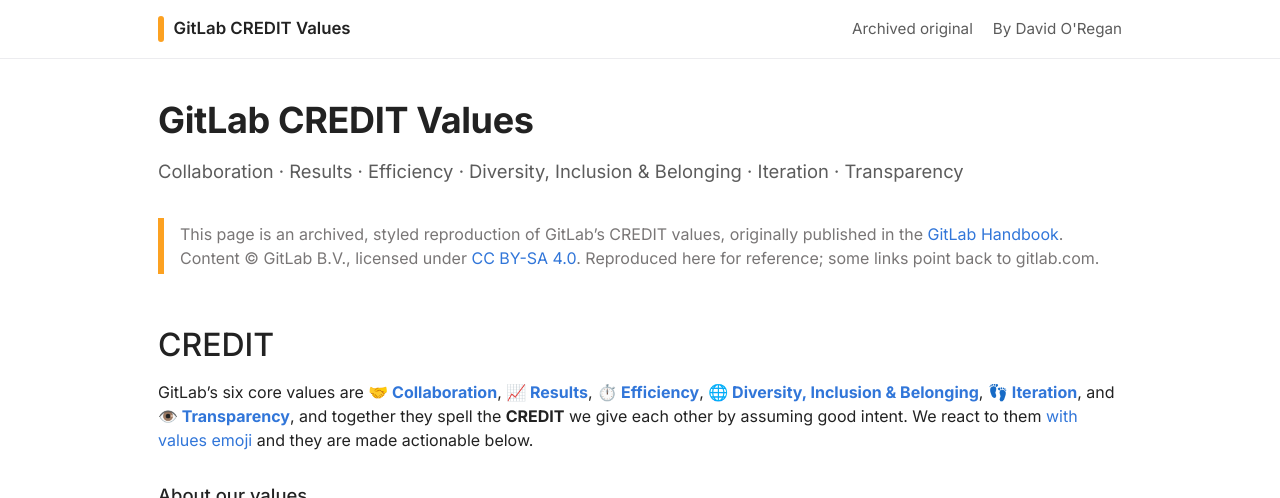
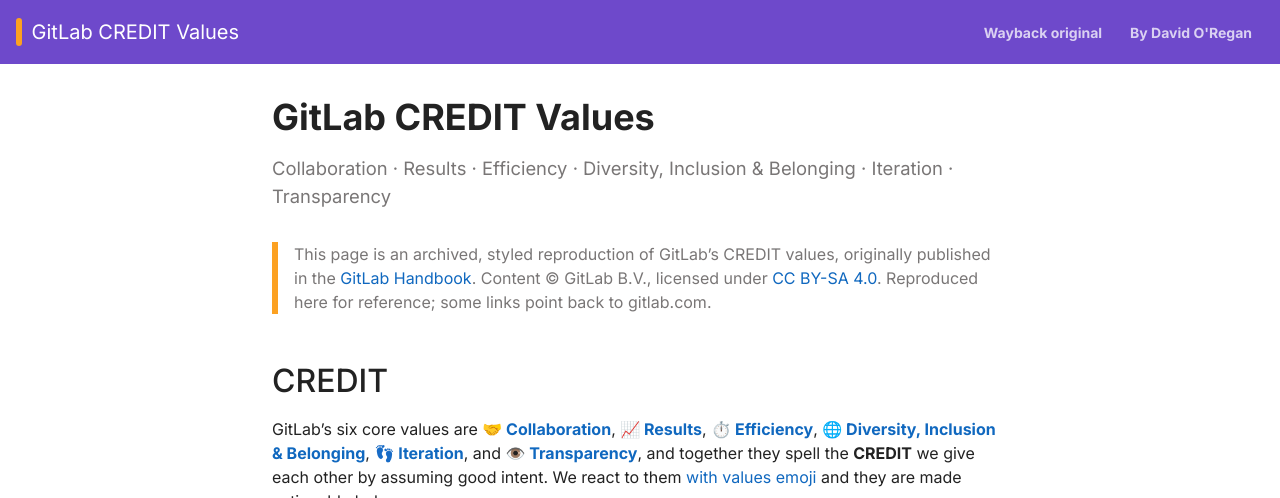
Before and after one commit to Oregand/creditvalues, a Jekyll site: the page built from index.md, in a window 1280 px wide and 1400 px high, cut to the strip 0-498 px from the top of the window. Built offline with Jekyll 4.4.1, drawn with Linux system fonts in a browser that asks for light colours.

Commit message:
Match GitLab handbook 1:1: purple fixed navbar, 800px content, exact type scale
- Fixed purple (#6e49cb) top navbar with brand + Wayback original + author links
- 800px centered .td-content, Inter, link #1068bf, orange blockquote accent
- Exact heading scale (h1 36/700, h2 32/500, h5 18.4/500, h5.accented purple)
- Tables, lists (2.5rem indent), lead paragraph per blueprint

Co-authored-by: Copilot <223556219+Copilot@users.noreply.github.com>

```diff
--- a/_includes/nav.html
+++ b/_includes/nav.html
@@ -1,12 +1,17 @@
-<header class="site-header">
-  <div class="site-header__inner">
-    <a href="{{ '/' | relative_url }}" class="site-header__brand">
-      <span class="site-header__mark" aria-hidden="true"></span>
-      {{ site.title }}
-    </a>
-    <nav class="site-header__nav" aria-label="Primary">
-      <a href="https://web.archive.org/web/20230511095635/https://handbook.gitlab.com/handbook/values/" target="_blank" rel="noopener noreferrer">Archived original</a>
-      <a href="https://oregand.github.io" target="_blank" rel="noopener noreferrer">By David O'Regan</a>
-    </nav>
+<nav class="td-navbar navbar navbar-expand navbar-dark" aria-label="Primary">
+  <a class="navbar-brand" href="{{ '/' | relative_url }}">
+    <span class="navbar-brand__mark" aria-hidden="true"></span>
+    <span>{{ site.title }}</span>
+  </a>
+
+  <div class="td-navbar-nav-scroll">
+    <ul class="navbar-nav">
+      <li class="nav-item">
+        <a class="nav-link" href="https://web.archive.org/web/20230511095635/https://handbook.gitlab.com/handbook/values/" target="_blank" rel="noopener noreferrer">Wayback original</a>
+      </li>
+      <li class="nav-item">
+        <a class="nav-link" href="https://oregand.github.io" target="_blank" rel="noopener noreferrer">By David O'Regan</a>
+      </li>
+    </ul>
   </div>
-</header>
+</nav>
--- a/_layouts/page.html
+++ b/_layouts/page.html
@@ -3,6 +3,6 @@ layout: default
 ---
 <article class="td-content">
   <h1>{{ page.title }}</h1>
-  {% if page.description %}<p class="page-lead">{{ page.description }}</p>{% endif %}
+  {% if page.description %}<p class="lead">{{ page.description }}</p>{% endif %}
   {{ content }}
 </article>
--- a/css/handbook.css
+++ b/css/handbook.css
@@ -1,9 +1,21 @@
 /* ==========================================================================
-   creditvalues.net — GitLab Handbook–inspired styling
-   Recreates the clean, typographic look of the original GitLab values page.
+   creditvalues.net — 1:1 recreation of the GitLab Handbook values page look
    ========================================================================== */
 
-/* ----- Reset ----- */
+:root {
+  --primary-font: "Inter", -apple-system, BlinkMacSystemFont, "Segoe UI", Roboto,
+    Helvetica, Arial, sans-serif;
+  --mono-font: "Roboto Mono", "SFMono-Regular", Consolas, Menlo, monospace;
+  --text-color: #222222;
+  --muted-color: #797676;
+  --bg-color: #ffffff;
+  --link-color: #1068bf;
+  --heading-accent: #6e49cb;
+  --accent-orange: #fca121;
+  --border-color: #dee2e6;
+  --navbar-height: 64px;
+}
+
 *,
 *::before,
 *::after {
@@ -13,44 +25,20 @@
 html {
   -webkit-text-size-adjust: 100%;
   scroll-behavior: smooth;
-  scroll-padding-top: 5rem;
+  scroll-padding-top: calc(var(--navbar-height) + 1rem);
 }
 
 body {
-  margin: 0;
-  font-family: Inter, -apple-system, BlinkMacSystemFont, "Segoe UI", Roboto,
-    "Helvetica Neue", Arial, sans-serif;
+  font-family: var(--primary-font);
   font-size: 16px;
   line-height: 1.5;
-  color: #222222;
-  background-color: #ffffff;
+  color: var(--text-color);
+  background-color: var(--bg-color);
+  margin: 0;
+  padding: 0;
+  padding-top: var(--navbar-height);
   -webkit-font-smoothing: antialiased;
   -moz-osx-font-smoothing: grayscale;
-}
-
-h1,
-h2,
-h3,
-h4,
-h5,
-h6,
-p,
-ul,
-ol,
-table,
-figure,
-blockquote {
-  margin: 0;
-}
-
-a {
-  color: #3176d9;
-  text-decoration: none;
-}
-
-a:hover,
-a:focus {
-  text-decoration: underline;
 }
 
 img {
@@ -63,140 +51,177 @@ img {
   position: absolute;
   left: -9999px;
   top: 0;
-  z-index: 100;
+  z-index: 1100;
 }
 .skip-link:focus {
   left: 1rem;
   top: 1rem;
   padding: 0.75rem 1rem;
-  background: #fc6d26;
+  background: var(--accent-orange);
   color: #fff;
   border-radius: 4px;
 }
 
-/* ----- Header ----- */
-.site-header {
-  border-bottom: 1px solid #ececef;
-  background: #fff;
+/* ==========================================================================
+   Navbar
+   ========================================================================== */
+.td-navbar {
+  display: flex;
+  flex-direction: row;
+  align-items: center;
+  justify-content: flex-start;
+  position: fixed;
+  top: 0;
+  right: 0;
+  left: 0;
+  height: var(--navbar-height);
+  padding: 8px 16px;
+  background-color: var(--heading-accent); /* GitLab purple */
+  z-index: 1030;
+  color: #ffffff;
 }
-.site-header__inner {
-  max-width: 1012px;
-  margin: 0 auto;
-  padding: 1rem 1.5rem;
-  display: flex;
-  align-items: center;
-  justify-content: space-between;
-  gap: 1rem;
-  flex-wrap: wrap;
-}
-.site-header__brand {
+
+.navbar-brand {
   display: inline-flex;
   align-items: center;
   gap: 0.6rem;
-  font-weight: 600;
-  font-size: 1.05rem;
-  color: #222;
+  font-size: 20px;
+  font-weight: 400;
+  color: #ffffff;
+  text-decoration: none;
+  padding: 5px 0;
+  margin-right: 1rem;
 }
-.site-header__brand:hover {
+.navbar-brand:hover {
+  color: #fff;
   text-decoration: none;
 }
-.site-header__mark {
+.navbar-brand__mark {
   display: inline-block;
   width: 6px;
-  height: 26px;
+  height: 28px;
   border-radius: 3px;
-  background: #fca121; /* GitLab orange accent */
+  background: var(--accent-orange);
 }
-.site-header__nav {
+
+.td-navbar-nav-scroll {
+  display: flex;
+  margin-left: auto;
+}
+
+.navbar-nav {
   display: flex;
   align-items: center;
-  gap: 1.25rem;
-  font-size: 0.95rem;
-}
-.site-header__nav a {
-  color: #5c5c5c;
-}
-.site-header__nav a:hover {
-  color: #222;
+  gap: 0.25rem;
+  margin: 0;
+  padding: 0;
+  list-style: none;
 }
 
-/* ----- Content container ----- */
-.td-content {
-  max-width: 1012px;
-  margin: 0 auto;
-  padding: 2.5rem 1.5rem 4rem;
+.nav-link {
+  font-size: 14px;
+  font-weight: 700;
+  color: rgba(255, 255, 255, 0.75);
+  text-decoration: none;
+  padding: 8px 12px;
+  transition: color 0.2s ease-in-out;
+  white-space: nowrap;
+}
+.nav-link:hover {
+  color: #ffffff;
+  text-decoration: none;
 }
 
-/* ----- Typography scale ----- */
+/* ==========================================================================
+   Content
+   ========================================================================== */
+.td-content {
+  max-width: 800px;
+  margin: 0 auto;
+  padding: 2rem;
+}
+
 .td-content h1 {
   font-size: 2.25rem; /* 36px */
   font-weight: 700;
   line-height: 1.2;
-  margin: 0 0 1rem;
-  letter-spacing: -0.01em;
-}
-
-.td-content .page-lead {
-  font-size: 1.15rem;
-  color: #5c5c5c;
-  margin: 0 0 2rem;
+  margin-top: 0;
+  margin-bottom: 1rem;
 }
 
 .td-content h2 {
   font-size: 2rem; /* 32px */
   font-weight: 500;
   line-height: 1.2;
-  margin: 3rem 0 1rem;
-  padding-top: 0.25rem;
+  margin-top: 3rem;
+  margin-bottom: 1rem;
 }
 
 .td-content h3 {
   font-size: 1.5rem;
   font-weight: 500;
   line-height: 1.25;
-  margin: 2.5rem 0 1rem;
+  margin-top: 2.5rem;
+  margin-bottom: 1rem;
 }
 
 .td-content h4 {
   font-size: 1.3rem;
   font-weight: 600;
   line-height: 1.25;
-  margin: 2rem 0 1rem;
+  margin-top: 2rem;
+  margin-bottom: 1rem;
 }
 
 .td-content h5 {
   font-size: 1.15rem; /* 18.4px */
   font-weight: 500;
   line-height: 1.2;
-  margin: 2rem 0 1rem;
+  margin-top: 2rem;
+  margin-bottom: 1rem;
+}
+
+/* Highlighted sub-section headers */
+.td-content h5.accented {
+  color: var(--heading-accent);
+  font-weight: 700;
+  padding-bottom: 6px;
 }
 
 .td-content h6 {
   font-size: 1rem;
   font-weight: 600;
   line-height: 1.3;
-  margin: 1.5rem 0 1rem;
-  color: #5c5c5c;
+  margin-top: 1.5rem;
+  margin-bottom: 1rem;
+  color: var(--muted-color);
 }
 
 .td-content p {
-  margin: 0 0 1rem;
+  margin-top: 0;
+  margin-bottom: 1rem;
 }
 
-/* ----- Links inside content ----- */
+.td-content .lead {
+  font-size: 1.15rem;
+  color: var(--muted-color);
+  margin-bottom: 2rem;
+}
+
 .td-content a {
-  color: #3176d9;
+  color: var(--link-color);
+  text-decoration: none;
+}
+.td-content a:hover {
+  text-decoration: underline;
 }
 
 /* ----- Blockquotes ----- */
 .td-content blockquote {
-  border-left: 6px solid #fca121;
-  padding: 0.25rem 0 0.25rem 1rem;
-  margin: 0 0 1rem;
-  color: #797676;
-}
-.td-content blockquote p {
-  margin-bottom: 0.5rem;
+  margin: 0 0 1rem 0;
+  padding-left: 1rem;
+  border-left: 6px solid var(--accent-orange);
+  color: var(--muted-color);
 }
 .td-content blockquote p:last-child {
   margin-bottom: 0;
@@ -205,27 +230,23 @@ img {
 /* ----- Lists ----- */
 .td-content ul,
 .td-content ol {
-  padding-left: 40px;
-  margin: 0 0 1rem;
+  margin-top: 0;
+  margin-bottom: 1rem;
+  padding-left: 2.5rem;
 }
 .td-content ul {
-  list-style: disc;
+  list-style-type: disc;
 }
 .td-content ol {
-  list-style: decimal;
-  color: #797676;
+  list-style-type: decimal;
 }
 .td-content li {
   margin-bottom: 0.25rem;
 }
-.td-content li > p {
-  margin-bottom: 0.5rem;
-}
 
 /* ----- Code ----- */
 .td-content code {
-  font-family: "Roboto Mono", "SFMono-Regular", Consolas, "Liberation Mono",
-    Menlo, monospace;
+  font-family: var(--mono-font);
   font-size: 0.9em;
   background: #f4f4f6;
   padding: 0.15em 0.35em;
@@ -247,16 +268,15 @@ img {
 /* ----- Tables ----- */
 .td-content table {
   width: 100%;
+  margin-bottom: 1rem;
   border-collapse: collapse;
-  margin: 0 0 1.5rem;
-  font-size: 0.95rem;
   display: block;
   overflow-x: auto;
 }
 .td-content th,
 .td-content td {
-  padding: 12px;
-  border: 1px solid #dcdcde;
+  padding: 0.75rem;
+  border: 1px solid var(--border-color);
   text-align: left;
   vertical-align: top;
 }
@@ -272,7 +292,7 @@ img {
   margin: 2.5rem 0;
 }
 
-/* ----- Responsive video wrapper (kept from content) ----- */
+/* ----- Responsive video wrapper ----- */
 .video-embed {
   position: relative;
   padding-bottom: 56.25%;
@@ -290,27 +310,40 @@ img {
   border: 0;
 }
 
-/* ----- Footer ----- */
+/* ==========================================================================
+   Footer
+   ========================================================================== */
 .site-footer {
   border-top: 1px solid #ececef;
   background: #fafafb;
-  color: #5c5c5c;
+  color: var(--muted-color);
   font-size: 0.9rem;
 }
 .site-footer__inner {
-  max-width: 1012px;
+  max-width: 800px;
   margin: 0 auto;
-  padding: 2rem 1.5rem;
+  padding: 2rem;
 }
 .site-footer p {
   margin: 0 0 0.5rem;
 }
 .site-footer a {
-  color: #3176d9;
+  color: var(--link-color);
 }
 
-/* ----- Small screens ----- */
+/* ==========================================================================
+   Responsive
+   ========================================================================== */
 @media (max-width: 640px) {
+  .navbar-brand {
+    font-size: 17px;
+  }
+  .nav-link {
+    padding: 8px 8px;
+  }
+  .td-content {
+    padding: 1.5rem 1.25rem;
+  }
   .td-content h1 {
     font-size: 1.9rem;
   }
```
